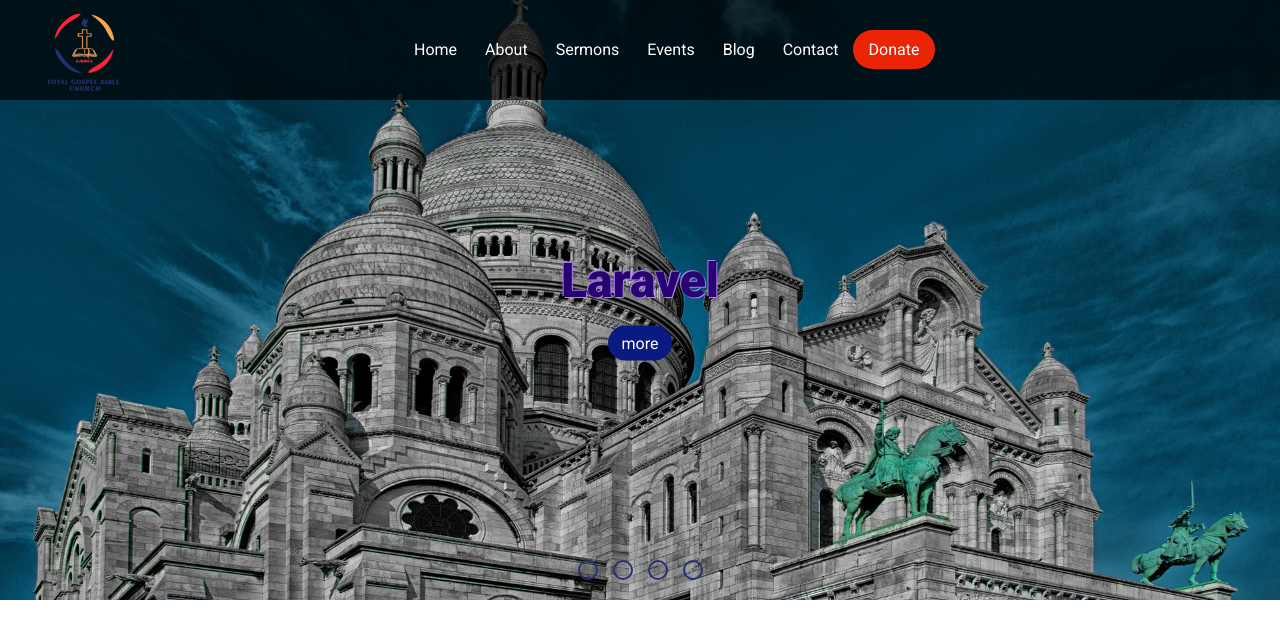
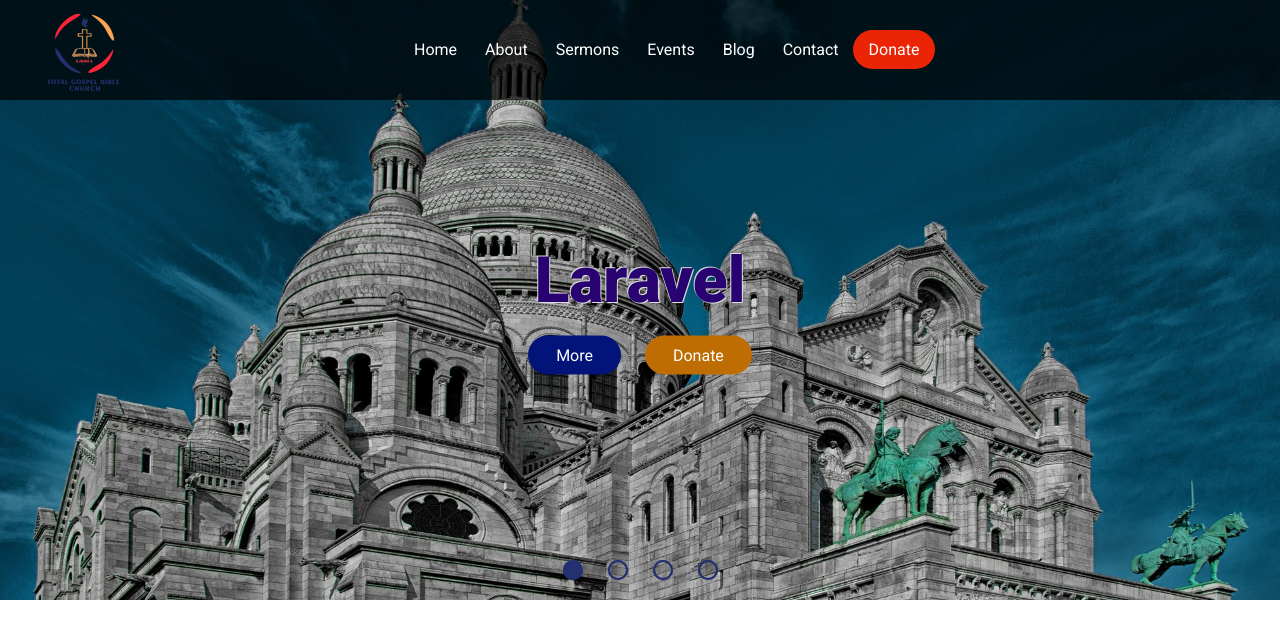
Before and after one commit to Shuga8/TGBC, a Laravel app: page / in a window 1280 px wide. Shown: the top 639 px of the page. Run offline with Laravel 10, Linux system fonts and the light colour scheme; style sheets or scripts are compiled from the project's sources.

Commit message:
persisting

```diff
--- a/public/css/pages/main.css
+++ b/public/css/pages/main.css
@@ -219,6 +219,7 @@
           }
       }
   } */
+  /* Automatic nav */
 }
 .slider .slides > input {
   display: none !important;
@@ -243,12 +244,12 @@
   left: 50%;
   transform: translate(-50%, -50%);
   transition: 2s ease-in-out;
-  z-index: 0;
+  z-index: 1;
   padding: 10px;
 }
 .slider .slides > .slide .content h1 {
-  font-size: 3rem;
-  text-shadow: 1px 1px 0px #aa81f6, -1px -1px 0px #aa81f6;
+  font-size: 4rem;
+  text-shadow: 1px 1px 0px #ddd, -1px -1px 0px #ddd;
   text-rendering: geometricPrecision;
   word-wrap: normal;
   word-break: normal;
@@ -261,10 +262,18 @@
   text-align: center;
 }
 .slider .slides > .slide .content .actions a.more {
-  padding: 8px 14px;
+  padding: 10px 28px;
   color: #fff;
-  background: #091b80;
-  text-transform: lowercase;
+  background: #02147a;
+  text-transform: capitalize;
+  border-radius: 25px;
+  margin-right: 20px;
+}
+.slider .slides > .slide .content .actions a.donate {
+  padding: 10px 28px;
+  color: #fff;
+  background: #be6d02;
+  text-transform: capitalize;
   border-radius: 25px;
 }
 .slider .slides > .navigation-manual {
@@ -273,7 +282,7 @@
   bottom: 20px;
   display: flex;
   justify-content: center;
-  gap: 15px;
+  gap: 25px;
   z-index: 9;
 }
 .slider .slides > .navigation-manual > .manual-btn {
@@ -303,4 +312,31 @@
 }
 .slider .slides #radio4:checked ~ .first {
   margin-left: -60%;
+}
+.slider .slides > .navigation-auto {
+  position: absolute;
+  width: 100%;
+  bottom: 20px;
+  display: flex;
+  justify-content: center;
+  gap: 25px;
+}
+.slider .slides > .navigation-auto div {
+  border: 2px solid #243070;
+  width: 20px;
+  height: 20px;
+  border-radius: 25px;
+  cursor: pointer;
+}
+.slider .slides #radio1:checked ~ .navigation-auto .auto-btn1 {
+  background-color: #243070;
+}
+.slider .slides #radio2:checked ~ .navigation-auto .auto-btn2 {
+  background-color: #243070;
+}
+.slider .slides #radio3:checked ~ .navigation-auto .auto-btn3 {
+  background-color: #243070;
+}
+.slider .slides #radio4:checked ~ .navigation-auto .auto-btn4 {
+  background-color: #243070;
 }/*# sourceMappingURL=main.css.map */
--- a/public/css/pages/main.scss
+++ b/public/css/pages/main.scss
@@ -259,12 +259,12 @@
                 left: 50%;
                 transform: translate(-50%, -50%);
                 transition: 2s ease-in-out;
-                z-index: 0;
+                z-index: 1;
                 padding: 10px;
 
                 h1 {
-                    font-size: 3rem;
-                    text-shadow: 1px 1px 0px #aa81f6, -1px -1px 0px #aa81f6;
+                    font-size: 4rem;
+                    text-shadow: 1px 1px 0px #ddd, -1px -1px 0px #ddd;
                     text-rendering: geometricPrecision;
                     word-wrap: normal;
                     word-break: normal;
@@ -278,10 +278,19 @@
                     text-align: center;
 
                     a.more {
-                        padding: 8px 14px;
+                        padding: 10px 28px;
                         color: #fff;
-                        background: #091b80;
-                        text-transform: lowercase;
+                        background: #02147a;
+                        text-transform: capitalize;
+                        border-radius: 25px;
+                        margin-right: 20px;
+                    }
+
+                    a.donate {
+                        padding: 10px 28px;
+                        color: #fff;
+                        background: #be6d02;
+                        text-transform: capitalize;
                         border-radius: 25px;
                     }
                 }
@@ -294,7 +303,7 @@
             bottom: 20px;
             display: flex;
             justify-content: center;
-            gap: 15px;
+            gap: 25px;
             z-index: 9;
 
             > .manual-btn {
@@ -359,5 +368,40 @@
                 }
             }
         } */
+
+        /* Automatic nav */
+
+        > .navigation-auto {
+            position: absolute;
+            width: 100%;
+            bottom: 20px;
+            display: flex;
+            justify-content: center;
+            gap: 25px;
+
+            div {
+                border: 2px solid #243070;
+                width: 20px;
+                height: 20px;
+                border-radius: 25px;
+                cursor: pointer;
+            }
+        }
+
+        #radio1:checked ~ .navigation-auto .auto-btn1 {
+            background-color: #243070;
+        }
+
+        #radio2:checked ~ .navigation-auto .auto-btn2 {
+            background-color: #243070;
+        }
+
+        #radio3:checked ~ .navigation-auto .auto-btn3 {
+            background-color: #243070;
+        }
+
+        #radio4:checked ~ .navigation-auto .auto-btn4 {
+            background-color: #243070;
+        }
     }
 }
--- a/resources/views/pages/index.blade.php
+++ b/resources/views/pages/index.blade.php
@@ -14,24 +14,52 @@
 			<div class="slide first">
 				<img src="{{ asset('images/1.jpg') }}" alt="">
 				<div class="content first">
-					<h1 class="slide-up">{{ config('app.name') }}</h1>
+					<h1 class="">{{ config('app.name') }}</h1>
 
-					<div class="actions">
+					<div class="actions slide-up">
 						<a class="more" href="">More</a>
+						<a class="donate" href="">Donate</a>
 					</div>
 				</div>
 			</div>
 
 			<div class="slide">
 				<img src="{{ asset('images/2.jpg') }}" alt="">
+
+				<div class="content">
+					<h1 class="">{{ config('app.name') }}</h1>
+
+					<div class="actions">
+						<a class="more" href="">More</a>
+						<a class="donate" href="">Donate</a>
+					</div>
+				</div>
 			</div>
 
 			<div class="slide">
 				<img src="{{ asset('images/3.jpg') }}" alt="">
+
+				<div class="content">
+					<h1 class="">{{ config('app.name') }}</h1>
+
+					<div class="actions">
+						<a class="more" href="">More</a>
+						<a class="donate" href="">Donate</a>
+					</div>
+				</div>
 			</div>
 
 			<div class="slide">
 				<img src="{{ asset('images/4.jpg') }}" alt="">
+
+				<div class="content">
+					<h1 class="">{{ config('app.name') }}</h1>
+
+					<div class="actions">
+						<a class="more" href="">More</a>
+						<a class="donate" href="">Donate</a>
+					</div>
+				</div>
 			</div>
 
 
@@ -54,5 +82,19 @@
 		</div>
 	</div>
 
+	@push('scripts')
+		<script type="text/javascript">
+			let counter = 1;
+
+			setInterval(() => {
+				document.getElementById("radio" + counter).checked = true;
+				counter++;
+				if (counter > 4) {
+					counter = 1;
+				}
+			}, 3000);
+		</script>
+	@endpush
+
 
 </x-layout>
```
Also changed, not shown: 1 other file.
